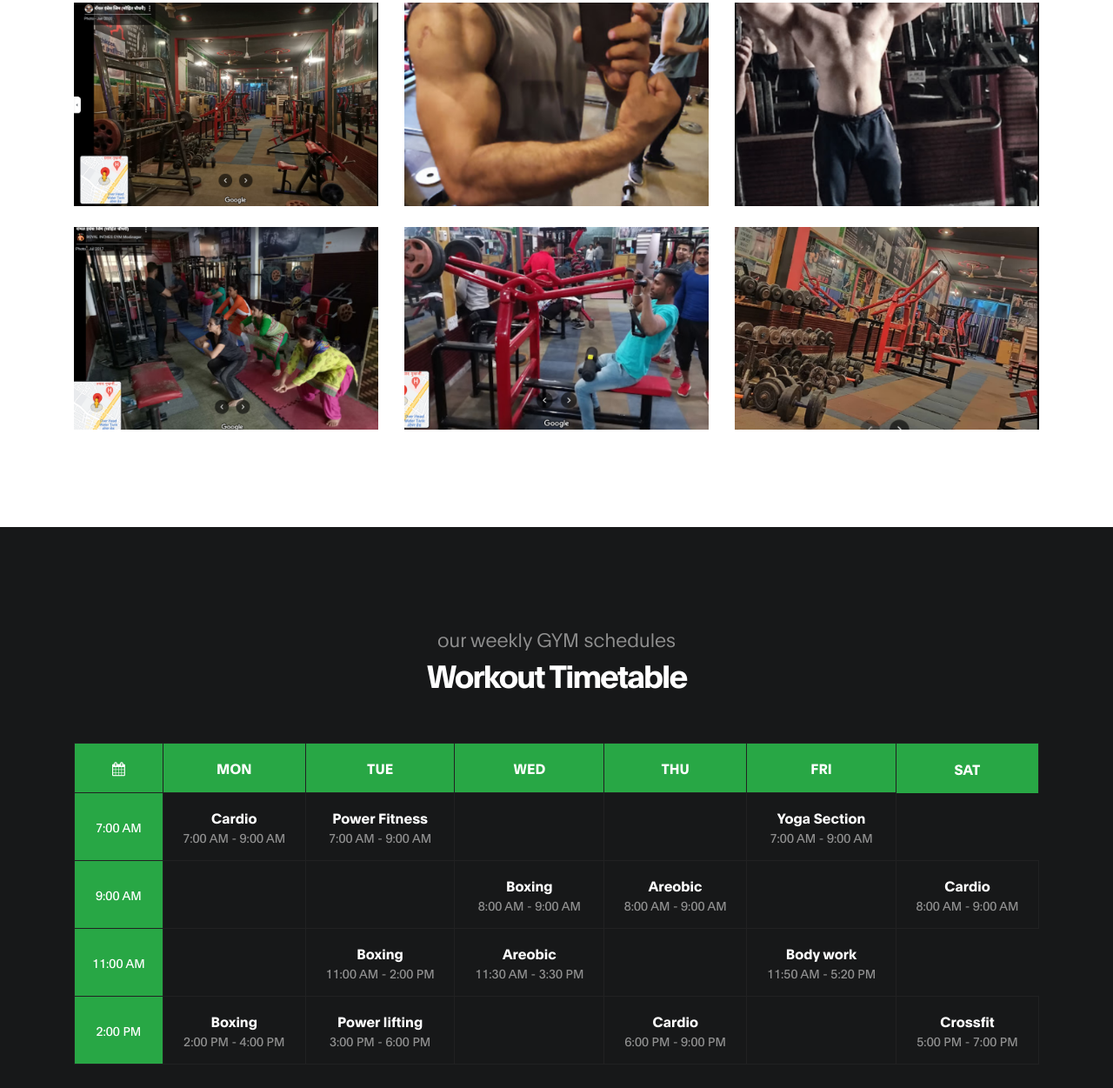
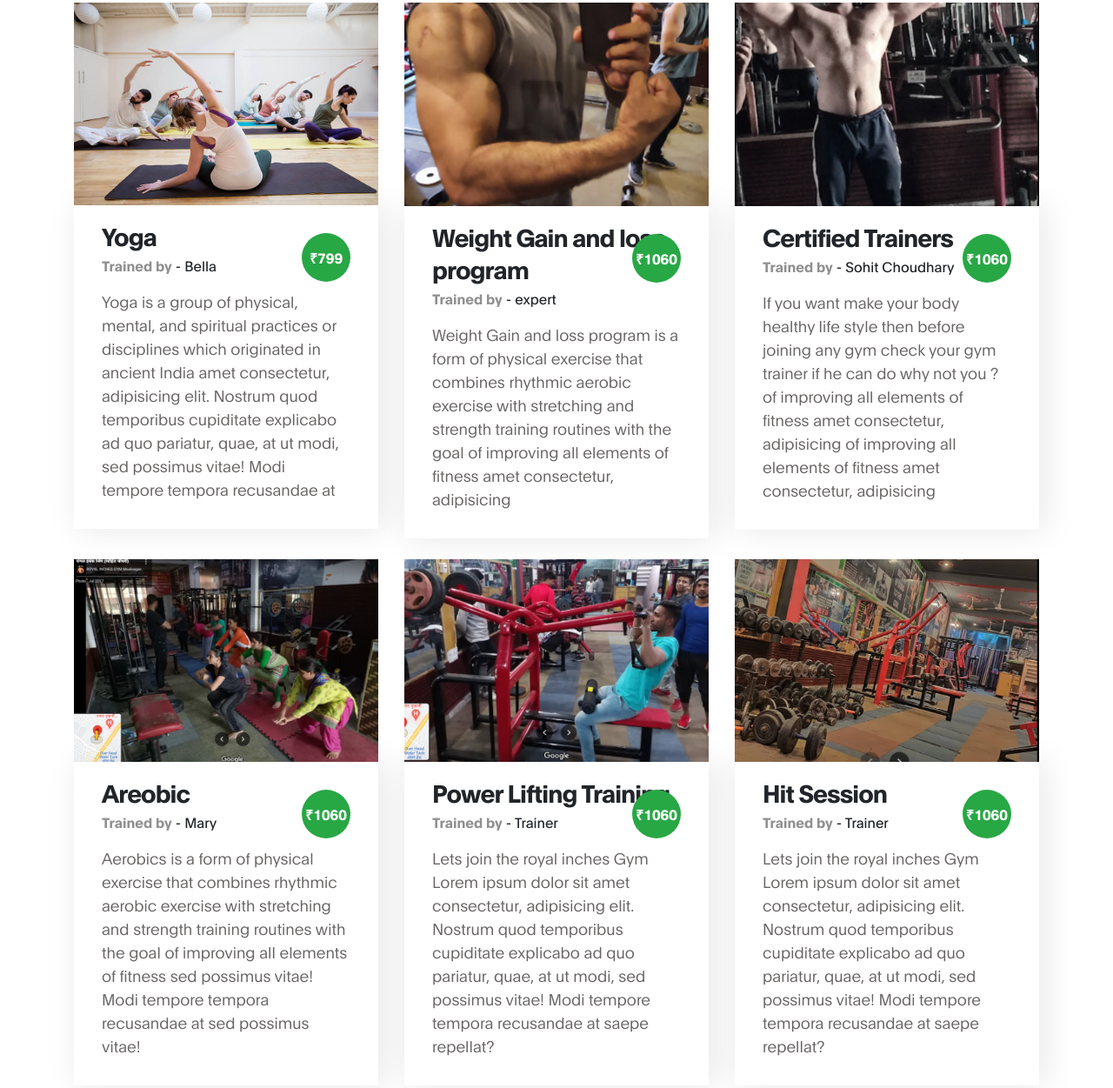
Before and after one commit to jogindrakumar/royal-inches-gym, a plain HTML site: page index.html in a window 1280 px wide. Shown: the part 2192-3443 px from the top of the page at 87% size. Drawn offline with Linux system fonts and the light colour scheme.

Commit message:
new file:   images/class/yoga-class.jpg 	modified:   index.html

```diff
--- a/index.html
+++ b/index.html
@@ -235,8 +235,18 @@
 
                 <div class="col-lg-4 col-md-6 col-12" data-aos="fade-up" data-aos-delay="400">
                     <div class="class-thumb">
-                        <img src="images/class/1.png" class="img-fluid" alt="Class">
+                        <img src="images/class/yoga-class.jpg" class="img-fluid" alt="Class">
 
+                        <div class="class-info">
+                            <h3 class="mb-1">Yoga</h3>
+
+                            <span><strong>Trained by</strong> - Bella</span>
+
+                            <span class="class-price">₹799</span>
+
+                            <p class="mt-3">Yoga is a group of physical, mental, and spiritual practices or disciplines which originated in ancient India amet consectetur, adipisicing elit. Nostrum quod temporibus cupiditate explicabo ad quo pariatur, quae, at ut modi,
+                                sed possimus vitae! Modi tempore tempora recusandae at</p>
+                        </div>
 
                     </div>
                 </div>
@@ -244,7 +254,16 @@
                 <div class="mt-5 mt-lg-0 mt-md-0 col-lg-4 col-md-6 col-12" data-aos="fade-up" data-aos-delay="500">
                     <div class="class-thumb">
                         <img src="images/class/2.png" class="img-fluid" alt="Class">
+                        <div class="class-info">
+                            <h3 class="mb-1">Weight Gain and loss program</h3>
 
+                            <span><strong>Trained by</strong> - expert</span>
+
+                            <span class="class-price">₹1060</span>
+
+                            <p class="mt-3">Weight Gain and loss program is a form of physical exercise that combines rhythmic aerobic exercise with stretching and strength training routines with the goal of improving all elements of fitness amet consectetur, adipisicing
+                            </p>
+                        </div>
 
                     </div>
                 </div>
@@ -252,25 +271,61 @@
                 <div class="mt-5 mt-lg-0 col-lg-4 col-md-6 col-12" data-aos="fade-up" data-aos-delay="600">
                     <div class="class-thumb">
                         <img src="images/class/3.png" class="img-fluid" alt="Class">
+                        <div class="class-info">
+                            <h3 class="mb-1">Certified Trainers</h3>
 
+                            <span><strong>Trained by</strong> - Sohit Choudhary</span>
+
+                            <span class="class-price">₹1060</span>
+
+                            <p class="mt-3">If you want make your body healthy life style then before joining any gym check your gym trainer if he can do why not you ? of improving all elements of fitness amet consectetur, adipisicing of improving all elements of fitness
+                                amet consectetur, adipisicing</p>
+                        </div>
                     </div>
                 </div>
                 <div class="mt-5 mt-lg-4 col-lg-4 col-md-6 col-12 " data-aos="fade-up" data-aos-delay="600">
                     <div class="class-thumb">
                         <img src="images/class/4.png" class="img-fluid" alt="Class">
+                        <div class="class-info">
+                            <h3 class="mb-1">Areobic</h3>
 
+                            <span><strong>Trained by</strong> - Mary</span>
+
+                            <span class="class-price">₹1060</span>
+
+                            <p class="mt-3">Aerobics is a form of physical exercise that combines rhythmic aerobic exercise with stretching and strength training routines with the goal of improving all elements of fitness sed possimus vitae! Modi tempore tempora recusandae
+                                at sed possimus vitae!</p>
+                        </div>
                     </div>
                 </div>
                 <div class="mt-5 mt-lg-4 col-lg-4 col-md-6 col-12" data-aos="fade-up" data-aos-delay="600">
                     <div class="class-thumb">
                         <img src="images/class/5.png" class="img-fluid" alt="Class">
+                        <div class="class-info">
+                            <h3 class="mb-1">Power Lifting Training</h3>
 
+                            <span><strong>Trained by</strong> - Trainer</span>
+
+                            <span class="class-price">₹1060</span>
+
+                            <p class="mt-3">Lets join the royal inches Gym Lorem ipsum dolor sit amet consectetur, adipisicing elit. Nostrum quod temporibus cupiditate explicabo ad quo pariatur, quae, at ut modi, sed possimus vitae! Modi tempore tempora recusandae at
+                                saepe repellat?</p>
+                        </div>
                     </div>
                 </div>
                 <div class="mt-5 mt-lg-4 col-lg-4 col-md-6 col-12" data-aos="fade-up" data-aos-delay="600">
                     <div class="class-thumb">
                         <img src="images/class/6.png" class="img-fluid" alt="Class">
+                        <div class="class-info">
+                            <h3 class="mb-1">Hit Session</h3>
 
+                            <span><strong>Trained by</strong> - Trainer</span>
+
+                            <span class="class-price">₹1060</span>
+
+                            <p class="mt-3">Lets join the royal inches Gym Lorem ipsum dolor sit amet consectetur, adipisicing elit. Nostrum quod temporibus cupiditate explicabo ad quo pariatur, quae, at ut modi, sed possimus vitae! Modi tempore tempora recusandae at
+                                saepe repellat?</p>
+                        </div>
                     </div>
                 </div>
 
```
Also changed, not shown: images/class/yoga-class.jpg (added).
